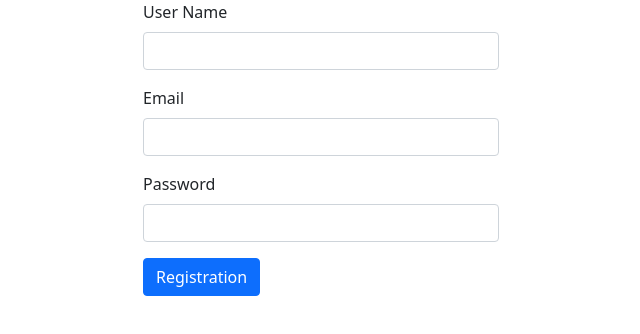
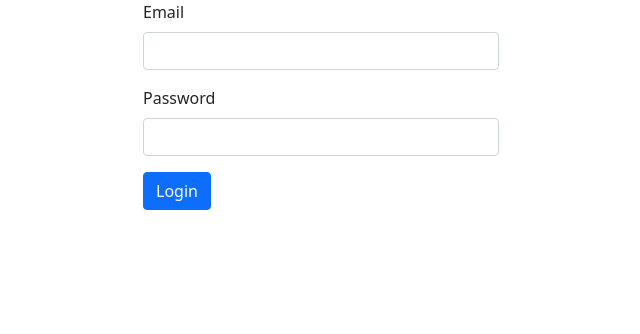
Before and after one commit to Chetverukhin/bookshop, an Angular app: page / in a window 1280 px wide. Shown: the top 334 px of the page, without its empty margins (319-959 px from the left). Built offline with nearby package versions, Linux system fonts and the light colour scheme.

Commit message:
make validation for login

```diff
--- a/src/app/app.component.html
+++ b/src/app/app.component.html
@@ -1 +1 @@
-<app-registration></app-registration>
+<app-authentication></app-authentication>
--- a/src/app/authentication/authentication.component.html
+++ b/src/app/authentication/authentication.component.html
@@ -3,14 +3,30 @@
         <div class="col-lg-4"></div>
         <div class="col-lg-4">
             <form [formGroup]="authenticationForm" (ngSubmit)="login()">
+
                 <div class="mb-3">
-                    <label for="inputEmail" class="form-label">Email</label>
-                    <input type="email" class="form-control" formControlName="emailInput" />
+                    <label for="email" class="form-label">Email</label>
+                    <input type="email" class="form-control" formControlName="email" />
+                </div>
+
+                <div *ngIf="email.invalid && (email.dirty || email.touched)" class="alert alert-danger">
+                    <div *ngIf="email.errors?.['required']">
+                        Необходимо заполнить поле
+                    </div>
                 </div>
 
                 <div class="mb-3">
-                    <label for="inputPassword" class="form-label">Password</label>
-                    <input type="password" class="form-control" formControlName="passwordInput" />
+                    <label for="password" class="form-label">Password</label>
+                    <input type="password" class="form-control" formControlName="password" />
+                </div>
+
+                <div *ngIf="password.invalid && (password.dirty || password.touched)" class="alert alert-danger">
+                    <div *ngIf="password.errors?.['required']">
+                        Необходимо заполнить поле
+                    </div>
+                    <div *ngIf="password.errors?.['minlength']">
+                        Пароль должен быть не менее 6 символов
+                    </div>
                 </div>
 
                 <button type="submit" class="btn btn-primary">Login</button>
--- a/src/app/authentication/authentication.component.ts
+++ b/src/app/authentication/authentication.component.ts
@@ -1,5 +1,10 @@
 import { Component } from '@angular/core';
-import { FormBuilder, FormGroup } from '@angular/forms';
+import {
+  FormBuilder,
+  FormControl,
+  FormGroup,
+  Validators,
+} from '@angular/forms';
 
 @Component({
   selector: 'app-authentication',
@@ -7,16 +12,30 @@ import { FormBuilder, FormGroup } from '@angular/forms';
   styleUrls: ['./authentication.component.css'],
 })
 export class AuthenticationComponent {
+  authentication = { email: '', password: '' };
   authenticationForm: FormGroup;
 
   constructor(private _builder: FormBuilder) {
     this.authenticationForm = _builder.group({
-      emailInput: [''],
-      passwordInput: [''],
+      email: [
+        this.authentication.email,
+        [Validators.required]],
+      password: [
+        this.authentication.password,
+        [Validators.required, Validators.minLength(6)],
+      ],
     });
   }
 
   login() {
     console.log(this.authenticationForm.value);
   }
+
+  get email() {
+    return this.authenticationForm.get('email')!;
+  }
+
+  get password() {
+    return this.authenticationForm.get('password')!;
+  }
 }
--- a/src/app/registration/registration.component.html
+++ b/src/app/registration/registration.component.html
@@ -4,8 +4,8 @@
         <div class="col-lg-4">
             <form [formGroup]="registrationForm" (ngSubmit)="register()">
                 <div class="mb-3">
-                    <label for="inputEmail" class="form-label">User Name</label>
-                    <input type="email" class="form-control" formControlName="userNameInput" />
+                    <label for="inputUserName" class="form-label">User Name</label>
+                    <input type="text" class="form-control" formControlName="userNameInput" />
                 </div>
 
                 <div class="mb-3">
```
